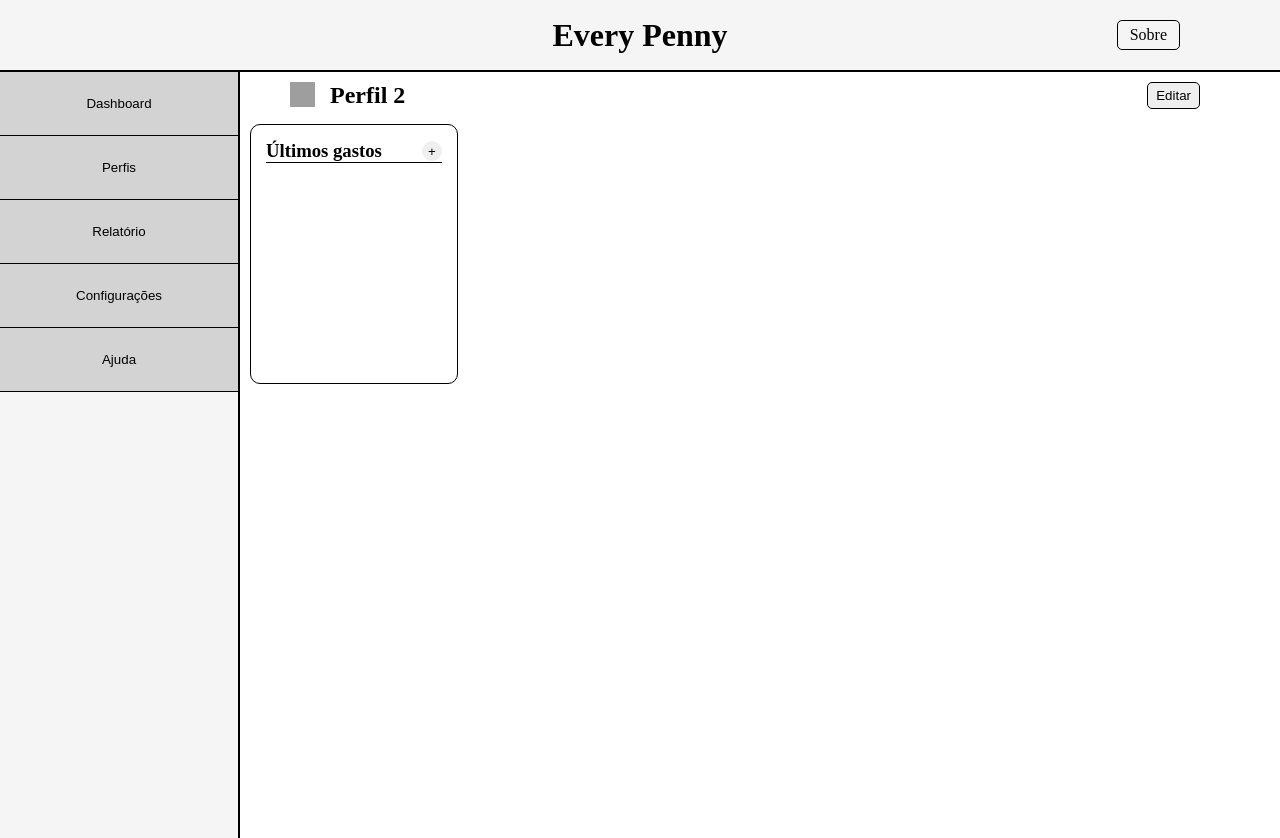
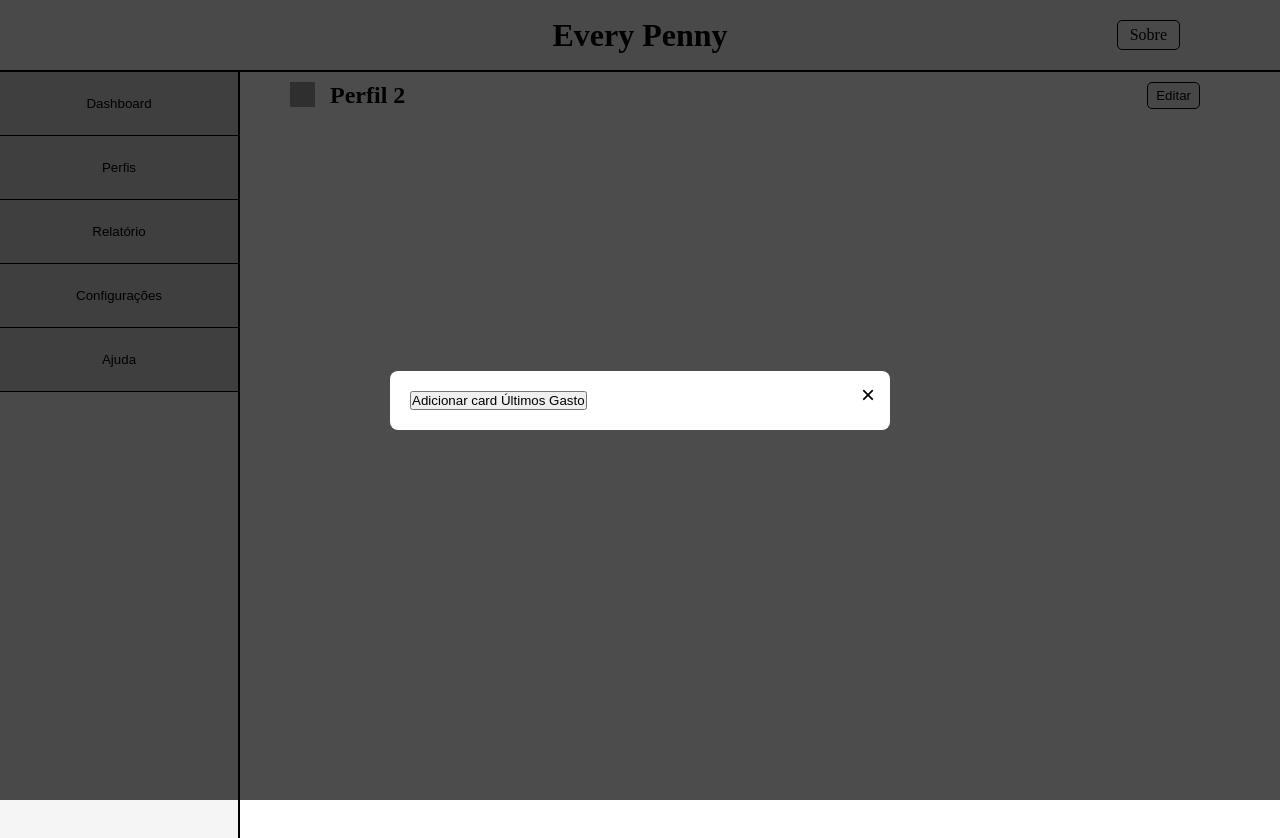
Before and after one commit to ArthurGausmann/EveryPenny, a React (Vite) app: page / in a window 1280 px wide. Both pictures are taken after a click on the button "Editar". Shown: the top 838 px of the page. Built offline with nearby package versions, Linux system fonts and the light colour scheme; grey boxes are pictures that could not be loaded.

Commit message:
Adicionado função para abrir modal do 'Editar' e adicionar ou remover cards (por enquanto apenas 'Últimos Gastos')

```diff
--- a/index.html
+++ b/index.html
@@ -2,7 +2,7 @@
 <html lang="en">
   <head>
     <meta charset="UTF-8" />
-    <link rel="icon" type="image/svg+xml" href="/logo.png" />
+    <link rel="icon" type="image/svg+xml" href="/logoEP.png" />
     <meta name="viewport" content="width=device-width, initial-scale=1.0" />
     <title>Every Penny - Dashboard de Gastos</title>
   </head>
--- a/src/components/Dashboard/Dashboard.jsx
+++ b/src/components/Dashboard/Dashboard.jsx
@@ -1,7 +1,18 @@
 import './Dashboard.css';
 import UltGastos from '../UltGastos/UltGasto';
+import Modal from '../Modal/Modal';
+import { useState } from 'react';
 
-function Dashboard() {return (
+function Dashboard() {
+  const [isModalOpen, setisModalOpen] = useState(false)
+  const [cardUG, setCardUG] = useState(false)
+
+  const addCardUG = () => {
+    setCardUG(ant => !ant)
+  }
+
+
+return (<>
 <div className='dashboard'>
   <div className='db-header'>
     <div className='db-profile'>
@@ -9,11 +20,15 @@ function Dashboard() {return (
       <h2>Perfil 2</h2>
     </div>
     <div className='db-layout'>
-      <button>Editar</button>
+      <button onClick={() => setisModalOpen(true)}>Editar</button>
     </div>
   </div>
-  <UltGastos />
+  {cardUG && <UltGastos/>}
 </div>
-)}
+
+<Modal isOpen={isModalOpen} onClose={() => setisModalOpen(false)}>
+  <button onClick={addCardUG}>{cardUG ? 'Remover' : 'Adicionar'} card Últimos Gasto</button>
+</Modal>
+</>)}
 
 export default Dashboard
--- a/src/components/UltGastos/UltGasto.css
+++ b/src/components/UltGastos/UltGasto.css
@@ -1,5 +1,5 @@
 .card-ug {
-  width: 20%;
+  width: 35vh;
   margin: 10px;
   padding: 15px;
   border: 1px solid black;
```
Also changed, not shown: src/assets/logo.png (deleted), 1 other file (tests, documents, lock files or other folders).
